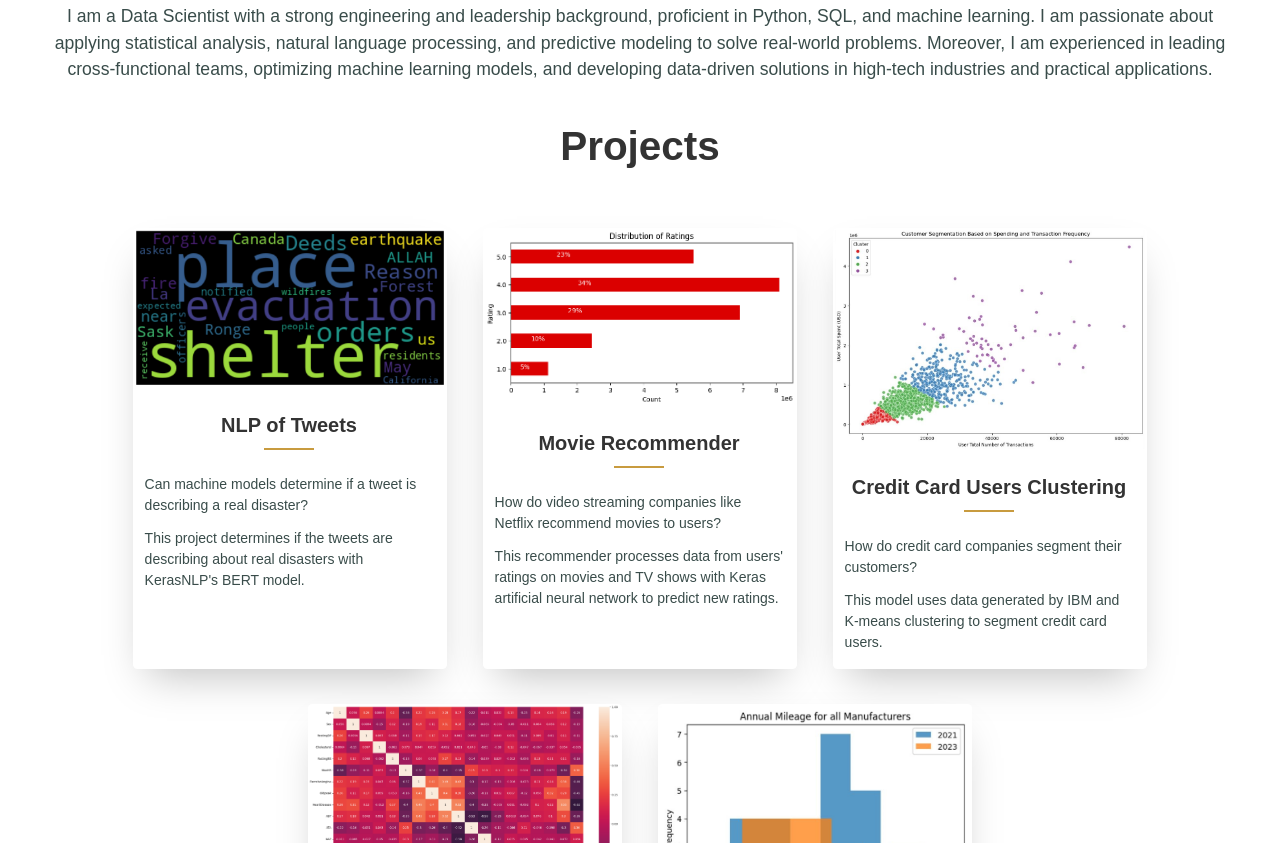
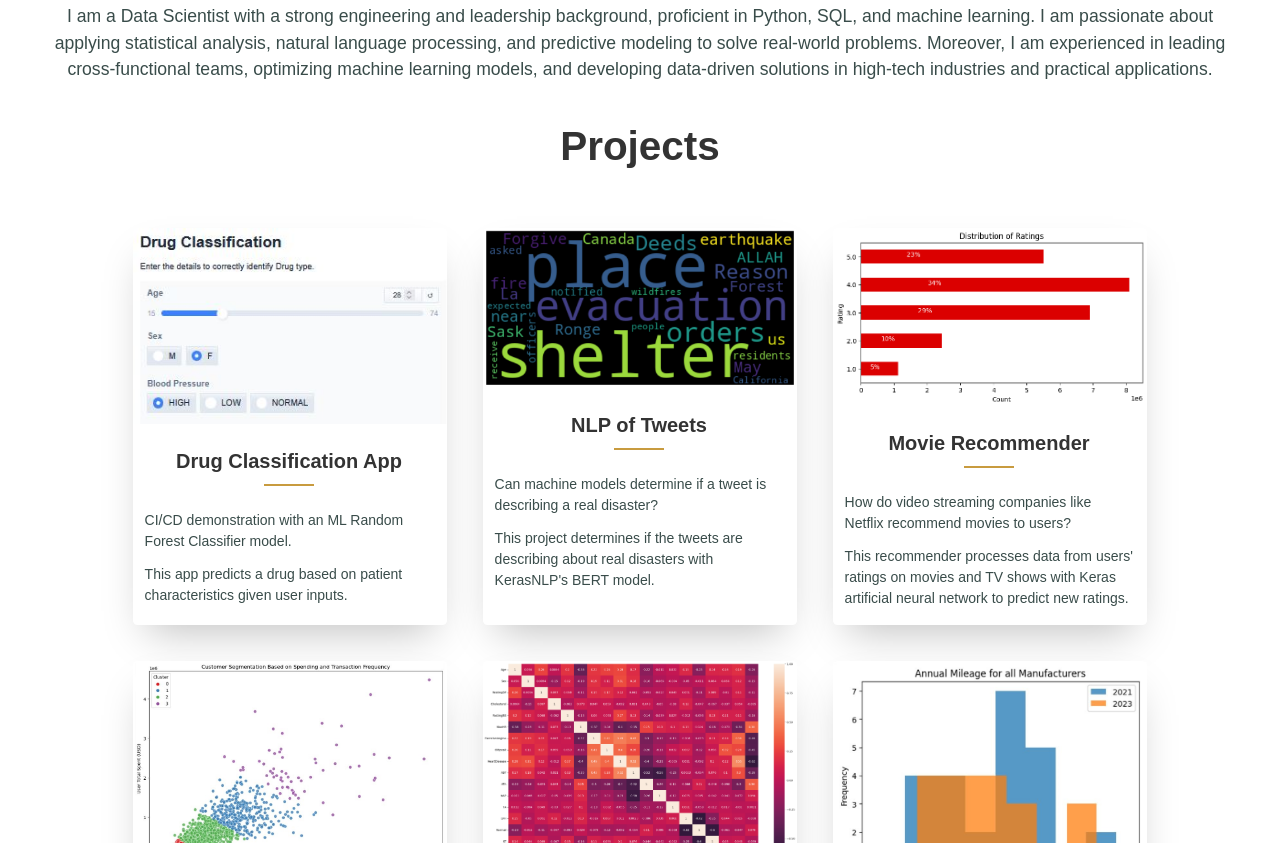
Before and after one commit to jedh2/jedh2.github.io, a plain HTML site: page index.html in a window 1280 px wide. Shown: the part 445-1288 px from the top of the page. Drawn offline with Linux system fonts and the light colour scheme.

Commit message:
update index.html with drug classification app

```diff
--- a/index.html
+++ b/index.html
@@ -23,6 +23,22 @@
         </section>
         <div class="portmain">
             <ul class="cards">
+                <li class="cards_item">
+                    <div class="card">
+                        <div class="card_image">
+                            <a href="https://jedh2-drug-classification.hf.space/?__theme=system">
+                                <img src="images/drug-class.jpg" alt="Drug Classification App" />
+                            </a>
+                        </div>
+                        <div class="card_content">
+                            <h2 class="card_title">Drug Classification App</h2>
+                            <div class="card_text">
+                                <p>CI/CD demonstration with an ML Random Forest Classifier model.</p>
+                                <p>This app predicts a drug based on patient characteristics given user inputs.</p>
+                            </div>
+                        </div>
+                    </div>
+                </li>
                 <li class="cards_item">
                     <div class="card">
                         <div class="card_image">
```
